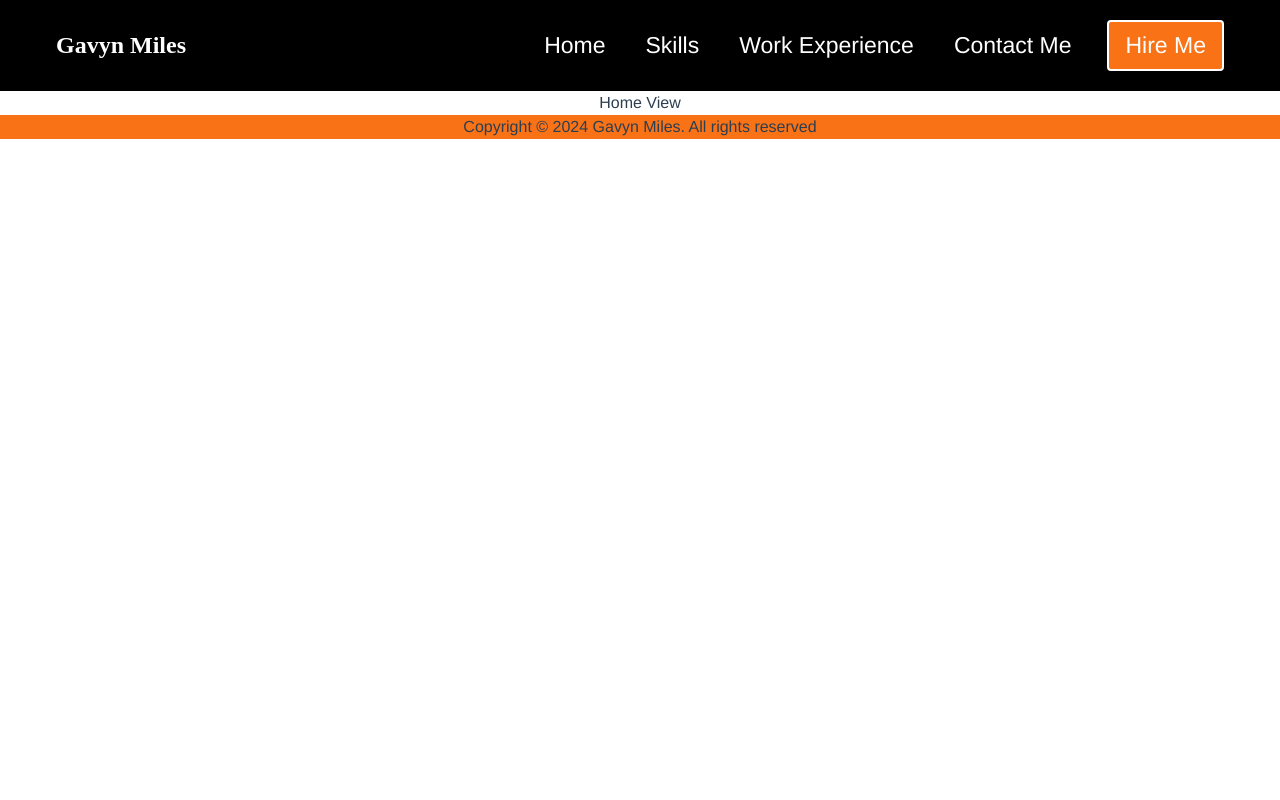
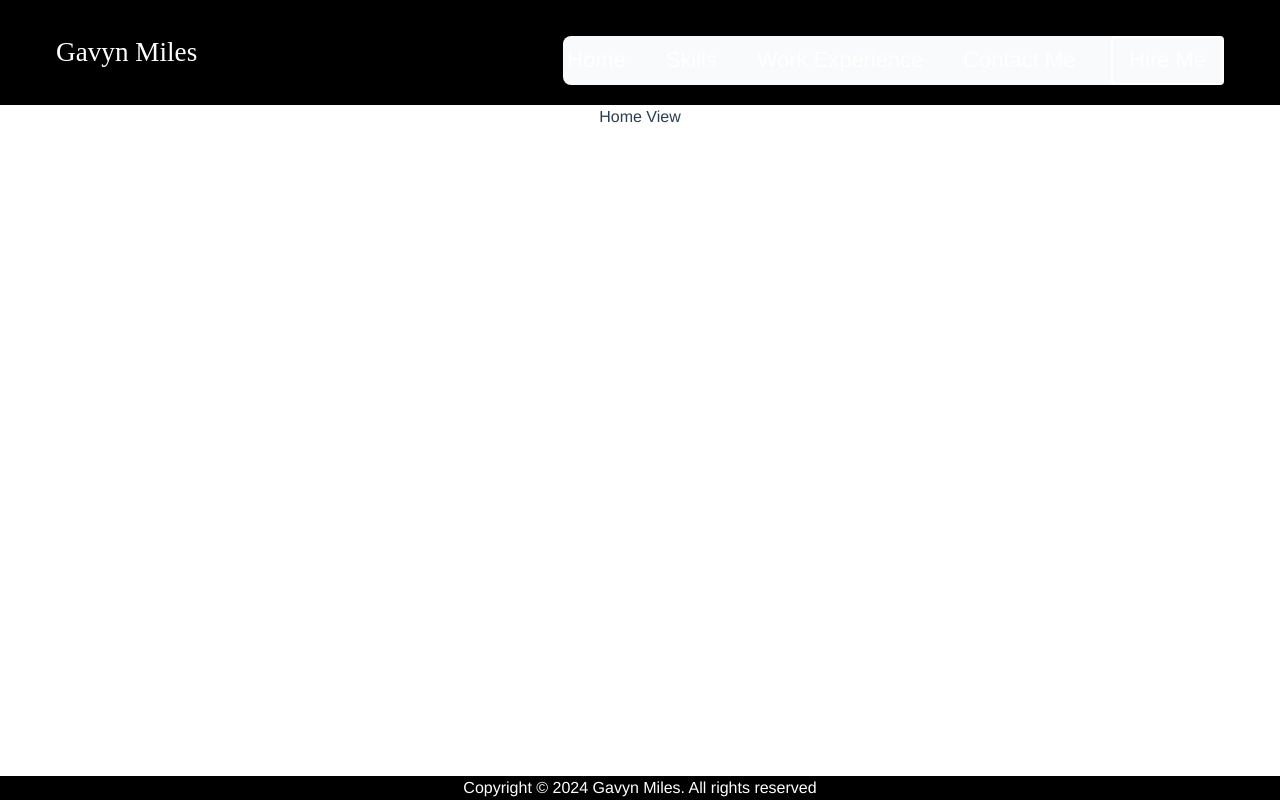
Before and after one commit to Fxrzt/vue-test-hosting, a Vue app: page / in a window 1280 px wide. Built offline with nearby package versions, Linux system fonts and the light colour scheme.

Commit message:
change color navbar

```diff
--- a/src/App.vue
+++ b/src/App.vue
@@ -41,11 +41,6 @@ nav a.router-link-exact-active {
 }
 
 @import url('https://fonts.googleapis.com/css2?family=Lemon&display=swap');
-.sty_logo{
-  font-family: 'Lemon', serif;
-  font-size: 30px;
-  font-weight: 500;
-}
 .describ_text_EN{
   font-family: ui-monospace, SFMono-Regular, Menlo, Monaco, Consolas, "Liberation Mono", "Courier New", monospace;
 }
--- a/src/components/CopyRight.vue
+++ b/src/components/CopyRight.vue
@@ -1,6 +1,6 @@
 <template>
   <div class="copyright bg-orange-500">
-    <div class="">
+    <div class="bar_bottom flex items-center justify-center w-full bg-black text-white">
         <p>Copyright &copy; 2024 Gavyn Miles. All rights reserved</p>
     </div>
   </div>
@@ -19,5 +19,8 @@ export default {
 </script>
 
 <style>
-
+.bar_bottom{
+  position: fixed;
+  bottom: 0;
+}
 </style>
--- a/src/components/NavbarMenu.vue
+++ b/src/components/NavbarMenu.vue
@@ -5,20 +5,20 @@
     >
       <a href="#" class="flex items-center space-x-3 rtl:space-x-reverse">
         <span
-          class="sty_logo self-center text-2xl font-semibold whitespace-nowrap text-white hover:text-orange-500"
+          class="sty_logo self-center text-2xl font-semibold whitespace-nowrap text-white"
           >Gavyn Miles</span
         >
       </a>
       <div class="hidden w-full md:block md:w-auto">
         <ul
-          class="font-medium flex flex-col p-4 md:p-0 mt-4 border border-gray-100 rounded-lg bg-gray-50 md:flex-row md:space-x-8 rtl:space-x-reverse md:mt-0 md:border-0 md:bg-black "
+          class=" flex flex-col p-4 md:p-0 mt-4 border border-gray-100 rounded-lg bg-gray-50 md:flex-row md:space-x-8 rtl:space-x-reverse mt-0 border-0  "
         >
           <li v-for="(item, index) in menubar" :key="index">
             <a
               v-if="index == 4"
               @click="fn_getName"
               href="/"
-              class="topic_text_TH block z-1 py-1.5 px-4 text-white bg-orange-500 rounded md:text-white hover:text-white hover:bg-transparent"
+              class="topic_text_TH block z-1 py-1.5 px-4 text-white rounded md:text-white hover:text-white hover:bg-transparent"
               style="border: 2px solid #fff;"
               aria-current="page"
               >{{ item.name }}</a
@@ -77,19 +77,33 @@ export default {
 </script>
 
 <style scoped>
+.sty_logo{
+  font-family: 'Lemon', serif;
+  font-size: 1.7rem;
+  font-weight: 500;
+}
+.sty_logo:hover{
+  background: -webkit-repeating-linear-gradient(#a993fe, #7e61e7);
+  /* #f97316 #a993fe #7e61e7 */
+  -webkit-background-clip: text;
+  -webkit-text-fill-color: transparent;
+}
 .topic_text_TH {
   font-weight: 500;
-  font-size: 23px;
+  font-size: 1.37rem;
+  display: flex;
+  justify-content: center;
 }
 .nav_item{
   cursor: pointer;
   position: relative;
+  text-decoration: none;
 }
 .nav_item::before {
   content: " ";
   width: 2rem;
   height: 0.2rem;
-  background: linear-gradient(90deg, #a993fe 0%, #f97316 100%);
+  background: linear-gradient(90deg, #a993fe 0%, #7e61e7 100%);
   border-radius: 0.5rem;
   position: absolute;
   bottom: -0.6rem;
```
